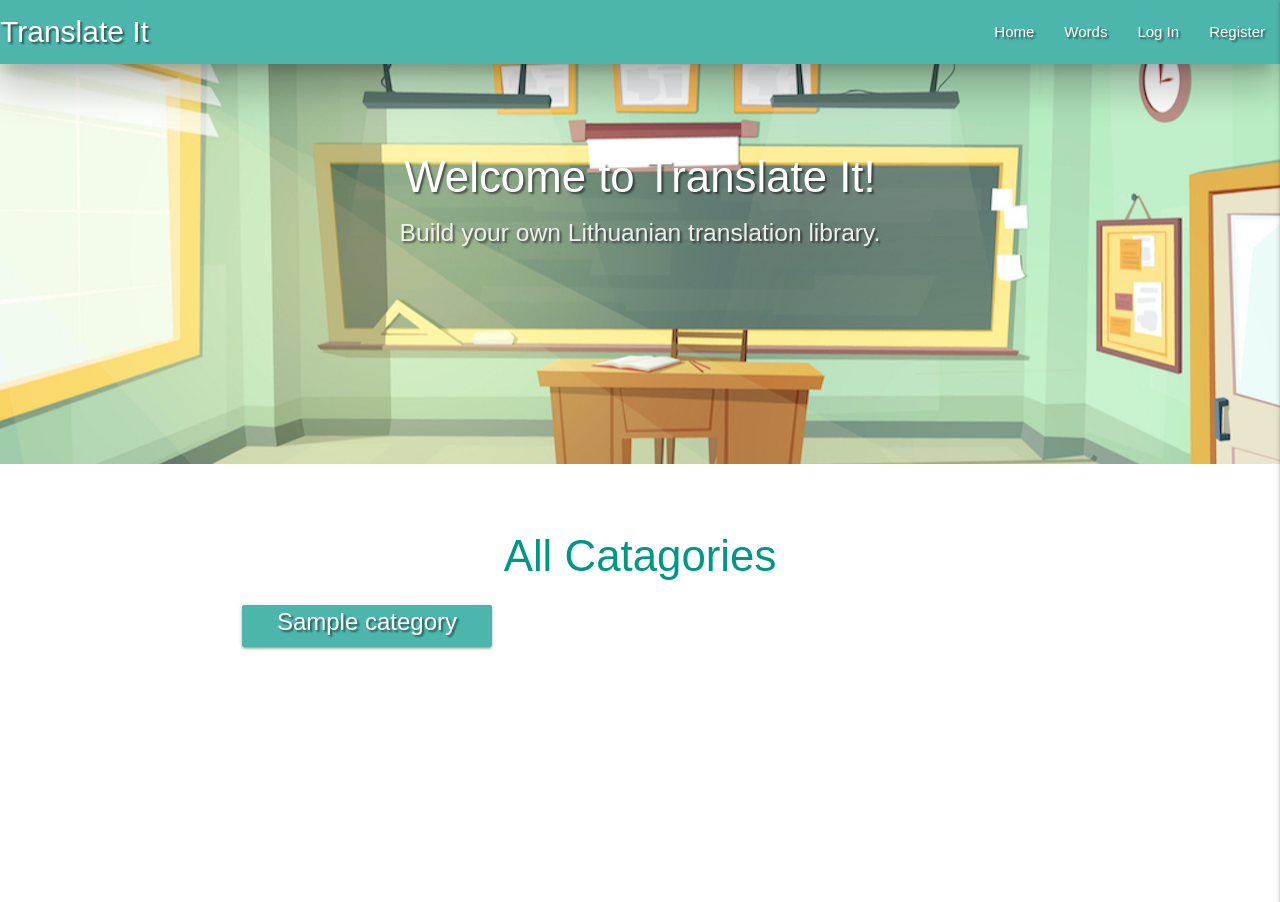
After one commit to Leefarmer83/Translate-It, a Flask app: page /home in a window 1280 px wide. The commit adds this page. Shown: the top 902 px of the page. Run offline with Flask 2, Linux system fonts and the light colour scheme; a database or web service that is not in the repository returns one stand-in record (values such as "Sample title"); some libraries are stand-ins or nearby versions; some web fonts are replaced.

Commit message:
added files index.html and word_cat linked index.html with Categories

```diff
--- a/app.py
+++ b/app.py
@@ -19,6 +19,12 @@ mongo = PyMongo(app)
 
 
 @app.route("/")
+@app.route("/home")
+def home():
+    categories = list(mongo.db.categories.find().sort("category_name", 1))
+    return render_template("index.html", categories=categories)
+
+
 @app.route("/get_words")
 def get_words():
     words = list(mongo.db.words.find())
--- a/templates/base.html
+++ b/templates/base.html
@@ -25,14 +25,12 @@
                     <a href="{{ url_for('get_words') }}" class="brand-logo">Translate It</a>
                     <a href="#" data-target="mobile-demo" class="sidenav-trigger right"><i class="fas fa-bars"></i></a>
                     <ul class="right hide-on-med-and-down">
-                        <li><a href="#">Home</a></li>
+                        <li><a href="{{ url_for('home') }}">Home</a></li>
                         <li><a href="{{ url_for('get_words') }}">Words</a></li>
                         {% if session.user %}
                         <li><a href="{{ url_for('add_words') }}">Add Words</a></li>
                         <li><a href="{{ url_for('profile', username=session['user']) }}">Profile</a></li>
-                        {% if session.user|lower == "admin"|lower %}
                         <li><a href="{{ url_for('get_categories') }}">Manage Categories</a></li>
-                        {% endif %}
                         <li><a href="{{ url_for('logout') }}">Log Out</a></li>
                         {% else %}
                         <li><a href="{{ url_for('login') }}">Log In</a></li>
@@ -48,7 +46,7 @@
             <li>
                 <h4 class="center-align teal-text">Translate It</h4>
             </li>
-            <li><a href="#">Home</a></li>
+            <li><a href="{{ url_for('home') }}">Home</a></li>
             <li><a href="{{ url_for('get_words') }}">Words</a></li>
             {% if session.user %}
             <li><a href="{{ url_for('add_words') }}">Add Words</a></li>
--- /dev/null
+++ b/templates/index.html
@@ -0,0 +1,19 @@
+{% extends "base.html" %}
+{% block content %}
+
+<h3 class="teal-text center-align">All Catagories</h3>
+
+
+<div class="row">
+        {% for category in categories %}
+            <div class="col s12 m4 center">
+                <div class="card white-text teal lighten-2 text-shadow center-align">
+                    <div class="card-content white-text">
+                        <span class="card-title">{{ category.category_name }}</span>
+                    </div>
+                </div>
+            </div>
+        {% endfor %}
+    </div>
+
+{% endblock %}
```
Also changed, not shown: templates/word_cat.html (added, +41 -0 lines).
